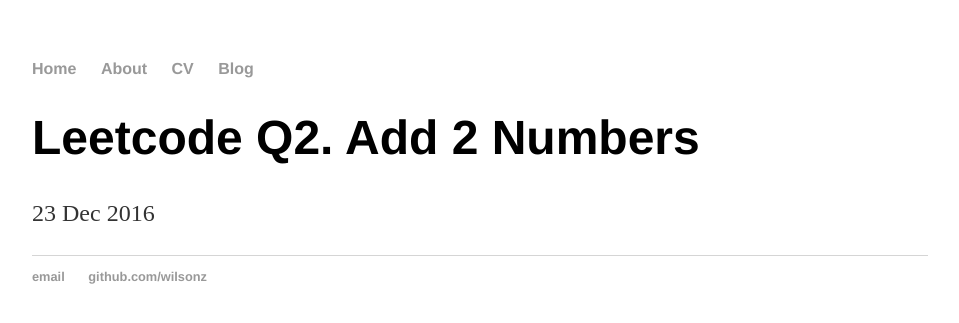
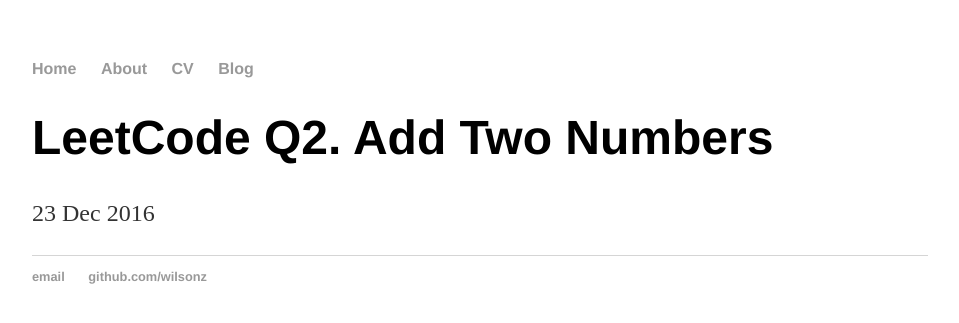
Before and after one commit to wilsonz/wilsonz.github.io, a Jekyll site: the page built from _posts/2016-12-23-LeetCode-Q2.-Add-2-Numbers.md, in a window 1280 px wide. Shown: the top 323 px of the page, without its empty margins (160-1119 px from the left). Built offline with Jekyll 4.4.1, drawn with Linux system fonts in a browser that asks for light colours; part of the change alters nothing that is shown.

Commit message:
Update 2016-12-23-LeetCode-Q2.-Add-2-Numbers.md

```diff
--- a/_posts/2016-12-23-LeetCode-Q2.-Add-2-Numbers.md
+++ b/_posts/2016-12-23-LeetCode-Q2.-Add-2-Numbers.md
@@ -1,3 +1,5 @@
 ---
 layout: post
+title: "LeetCode Q2. Add Two Numbers"
+time: 2016-12-23
 ---
```
